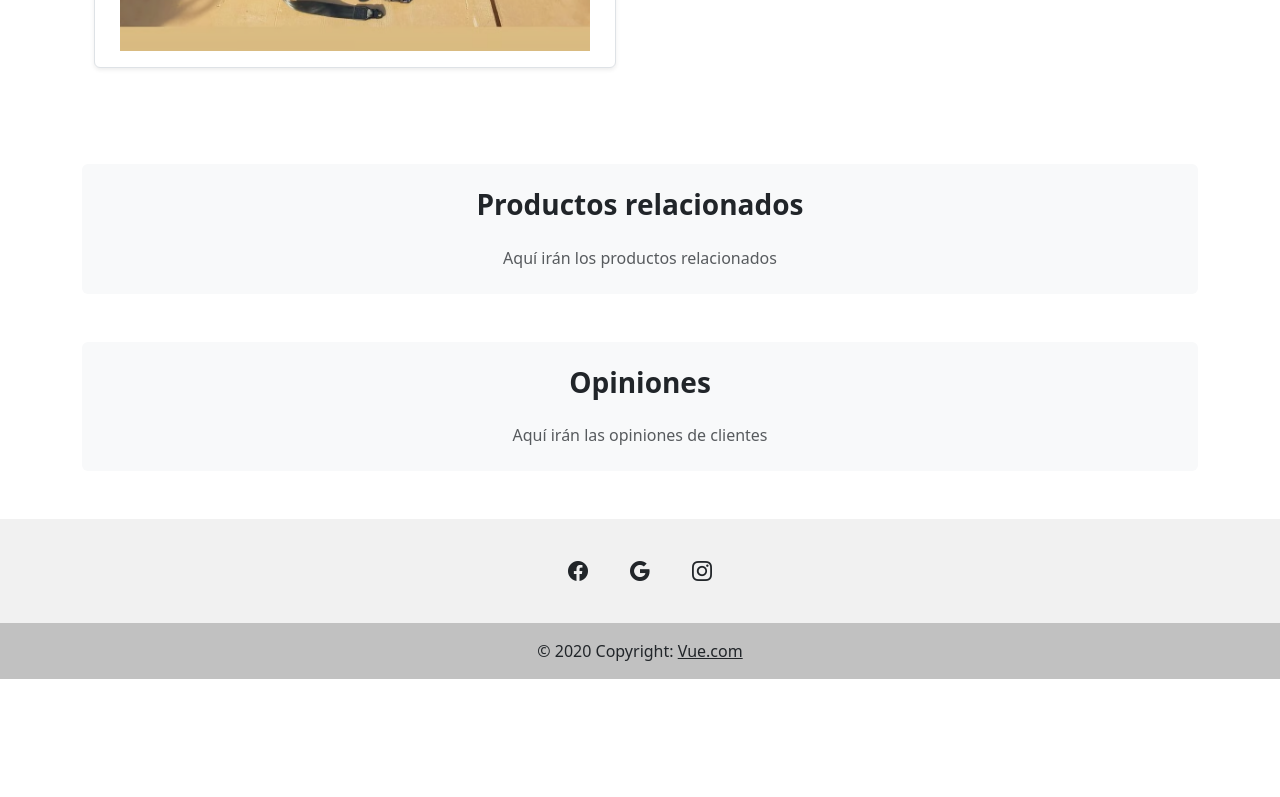
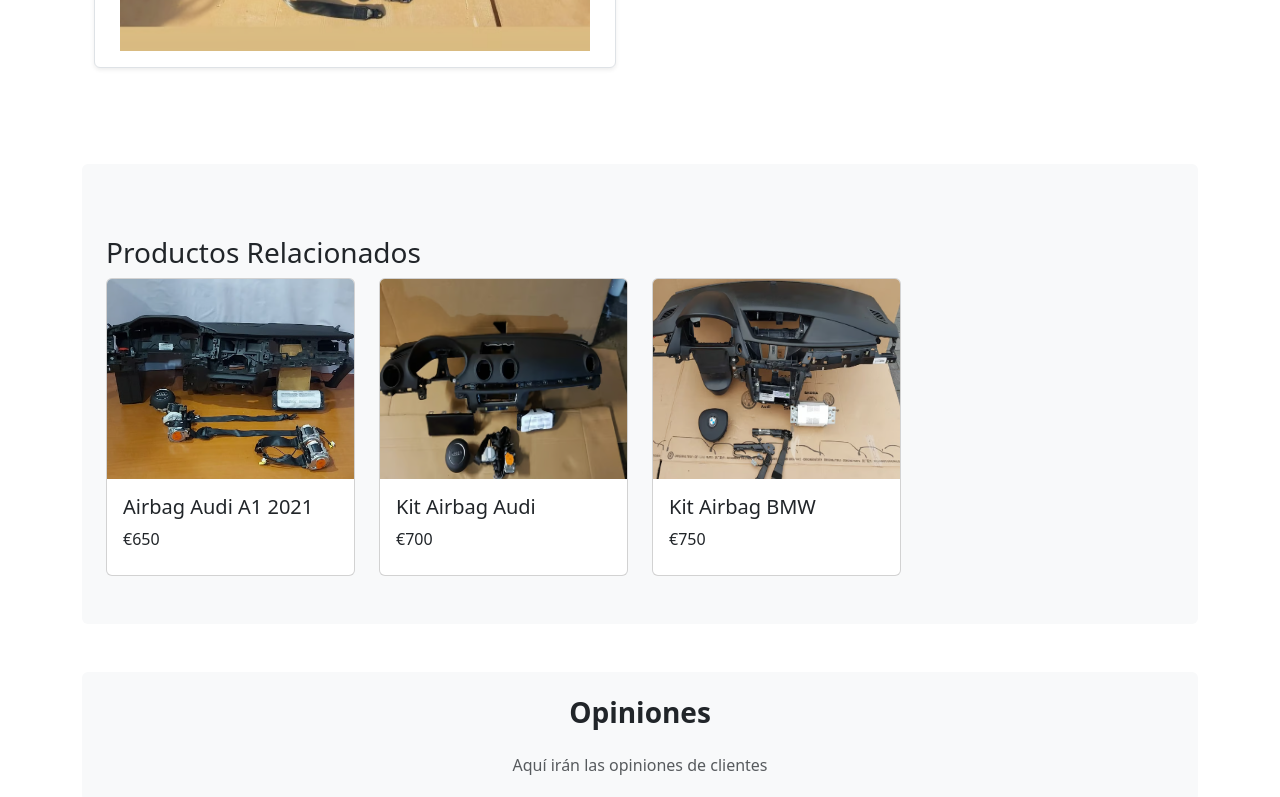
Before and after one commit to Pistachopower/Pagina_Motores_Estatica_Vue, a Vue app in the folder Pagina_Motores_Estatica_Vue/: page /product/airbag/10 in a window 1280 px wide. Shown: the part 528-1325 px from the top of the page. Before the commit the page ends 1207 px from the top, so only its background shows below. Built offline with nearby package versions, Linux system fonts and the light colour scheme.

Commit message:
productos relacionados implementado

```diff
--- a/Pagina_Motores_Estatica_Vue/src/components/ProductosRelacionados.vue
+++ b/Pagina_Motores_Estatica_Vue/src/components/ProductosRelacionados.vue
@@ -1,5 +1,23 @@
 <script setup>
+import { Motores, CajasCambio, Airbags } from '@/data/productos.js'
+import { computed } from 'vue'
 
+const props = defineProps({
+  tipo: String,
+  idActual: Number
+})
+
+const relacionados = computed(() => {
+  let productos = []
+    if (props.tipo === 'motor') {
+      productos = Motores
+    } else if (props.tipo === 'caja' || props.tipo === 'cajaCambios') {
+      productos = CajasCambio
+    } else if (props.tipo === 'airbag') {
+      productos = Airbags
+    }
+  return productos.filter(p => p.id !== props.idActual)
+})
 </script>
 
 <template>
@@ -8,28 +26,24 @@
     <div class="row">
       <div
         class="col-12 col-sm-6 col-md-4 col-lg-3 mb-4"
+        v-for="rel in relacionados"
+        :key="rel.id"
       >
         <div class="card h-100">
-          <img
-
-            class="card-img-top"
-            alt="Producto"
-            style="object-fit: cover; height: 200px;"
-          />
+          <router-link :to="`/product/${rel.tipo}/${rel.id}`">
+            <img
+              :src="rel.imagenes ? rel.imagenes[0] : ''"
+              class="card-img-top"
+              :alt="rel.motor || rel.cajaCambios || rel.airbag"
+              style="object-fit: cover; height: 200px;"
+            />
+          </router-link>
           <div class="card-body d-flex flex-column">
-            <h5 class="card-title">Título</h5>
-            <p class="card-text mb-2">Precio €</p>
-
+            <h5 class="card-title">{{ rel.motor || rel.cajaCambios || rel.airbag }}</h5>
+            <p class="card-text mb-2">{{ rel.precio ? '€' + rel.precio : 'Consultar' }}</p>
           </div>
         </div>
       </div>
     </div>
   </div>
 </template>
-
-<style scoped>
-.card-img-top {
-  object-fit: cover;
-  height: 200px;
-}
-</style>
--- a/Pagina_Motores_Estatica_Vue/src/data/productos.js
+++ b/Pagina_Motores_Estatica_Vue/src/data/productos.js
@@ -52,6 +52,7 @@
   {
     id: 1,
     motor: "Renault K9KA410",
+    tipo: "motor",
     descripcion: "Revisado, listo para instalar con garantía profesional.",
     cilindrada: "1.5 L",
     tipoCombustible: "Diésel",
@@ -70,6 +71,7 @@
   {
     id: 2,
     motor: "FIAT 199 2000",
+    tipo: "motor",
     descripcion: "Revisado, con garantía. Motor Multijet.",
     cilindrada: "2.0 L",
     tipoCombustible: "Diésel",
@@ -88,6 +90,7 @@
   {
     id: 3,
     motor: "Ford 2.2",
+    tipo: "motor",
     descripcion: "Motor TDCi, listo para uso profesional.",
     cilindrada: "2.2 L",
     tipoCombustible: "Diésel",
@@ -104,6 +107,7 @@
   {
     id: 4,
     motor: "Miyamoto",
+    tipo: "motor",
     descripcion: "Motor japonés para uso industrial o agrícola.",
     cilindrada: "Desconocida",
     tipoCombustible: "Desconocido",
@@ -121,6 +125,7 @@
   {
     id: 5,
     motor: "Toyota 1KR-FE",
+    tipo: "motor",
     descripcion: "Motor de 78.000 km, distribución por cadena.",
     cilindrada: "1.0 L",
     tipoCombustible: "Gasolina",
@@ -141,6 +146,7 @@
   {
     id: 6,
     motor: "Nissan Terrano 2.7 TDI",
+    tipo: "motor",
     descripcion: "Incluye bomba, turbo e inyectores. Garantía.",
     cilindrada: "2.7 L",
     tipoCombustible: "Diésel",
@@ -162,6 +168,7 @@
   {
     id: 7,
     cajaCambios: "Toyota (6 velocidades)",
+    tipo: "cajaCambios",
     descripcion: "Caja revisada y lista para instalar.",
     referencia: "6MT-TY-01",
     tipoTransmision: "Manual",
@@ -186,6 +193,7 @@
   {
     id: 8,
     cajaCambios: "JR5 391",
+    tipo: "cajaCambios",
     descripcion: "Caja manual para Renault/Dacia.",
     referencia: "JR5391",
     tipoTransmision: "Manual",
@@ -211,6 +219,7 @@
   {
     id: 9,
     airbag: "Airbag Audi A1 2021",
+    tipo: "airbag",
     descripcion: "Incluye cinturones pretensados, reacondicionado con garantía.",
     modelo: "Audi A1 (2021)",
     precio: 650,
@@ -219,6 +228,7 @@
   {
     id: 10,
     airbag: "Kit Airbag Genérico Reacondicionado",
+    tipo: "airbag",
     descripcion: "Sistema de seguridad OEM reacondicionado listo para instalar.",
     modelo: "Multimarca",
     precio: 500,
@@ -227,6 +237,7 @@
   {
     id: 11,
     airbag: "Kit Airbag Audi",
+    tipo: "airbag",
     descripcion: "Airbags + cinturones, reacondicionados con garantía.",
     modelo: "Audi A3/A4",
     precio: 700,
@@ -241,6 +252,7 @@
   {
     id: 12,
     airbag: "Kit Airbag BMW",
+    tipo: "airbag",
     descripcion: "Airbags + cinturones, reacondicionados.",
     modelo: "BMW Serie 1/3",
     precio: 750,
--- a/Pagina_Motores_Estatica_Vue/src/views/DetalleProductoView.vue
+++ b/Pagina_Motores_Estatica_Vue/src/views/DetalleProductoView.vue
@@ -1,20 +1,37 @@
 <script setup>
-import ProductosRelacionados from '@/components/ProductosRelacionados.vue';
+import { ref, watch } from 'vue'
 import { useRoute } from 'vue-router'
 import { Motores, CajasCambio, Airbags } from '@/data/productos.js'
+import ProductosRelacionados from '@/components/ProductosRelacionados.vue'
 
 const route = useRoute()
-const tipo = route.params.tipo
-const id = parseInt(route.params.id)
+const tipo = ref(route.params.tipo)
+const id = ref(parseInt(route.params.id))
 
-let producto = null
-if (tipo === 'motor') {
-  producto = Motores.find(p => p.id === id)
-} else if (tipo === 'caja') {
-  producto = CajasCambio.find(p => p.id === id)
-} else if (tipo === 'airbag') {
-  producto = Airbags.find(p => p.id === id)
+const producto = ref(null)
+
+function buscarProducto() {
+  if (tipo.value === 'motor') {
+    producto.value = Motores.find(p => p.id === id.value)
+  } else if (tipo.value === 'caja' || tipo.value === 'cajaCambios') {
+    producto.value = CajasCambio.find(p => p.id === id.value)
+  } else if (tipo.value === 'airbag') {
+    producto.value = Airbags.find(p => p.id === id.value)
+  }
 }
+
+// Inicial
+buscarProducto()
+
+// Observa cambios en la ruta
+watch(
+  () => [route.params.tipo, route.params.id],
+  ([nuevoTipo, nuevoId]) => {
+    tipo.value = nuevoTipo
+    id.value = parseInt(nuevoId)
+    buscarProducto()
+  }
+)
 </script>
 
 <template>
@@ -95,8 +112,7 @@
 
   <!-- SECCIÓN 2: Productos relacionados -->
   <section class="bg-light rounded p-4 mb-5">
-  <h3 class="fw-bold mb-4 text-center">Productos relacionados</h3>
-  <div class="text-center text-muted">Aquí irán los productos relacionados</div>
+  <ProductosRelacionados :tipo="tipo" :idActual="id" />
   </section>
 
   <!-- SECCIÓN 3: Opiniones -->
```
